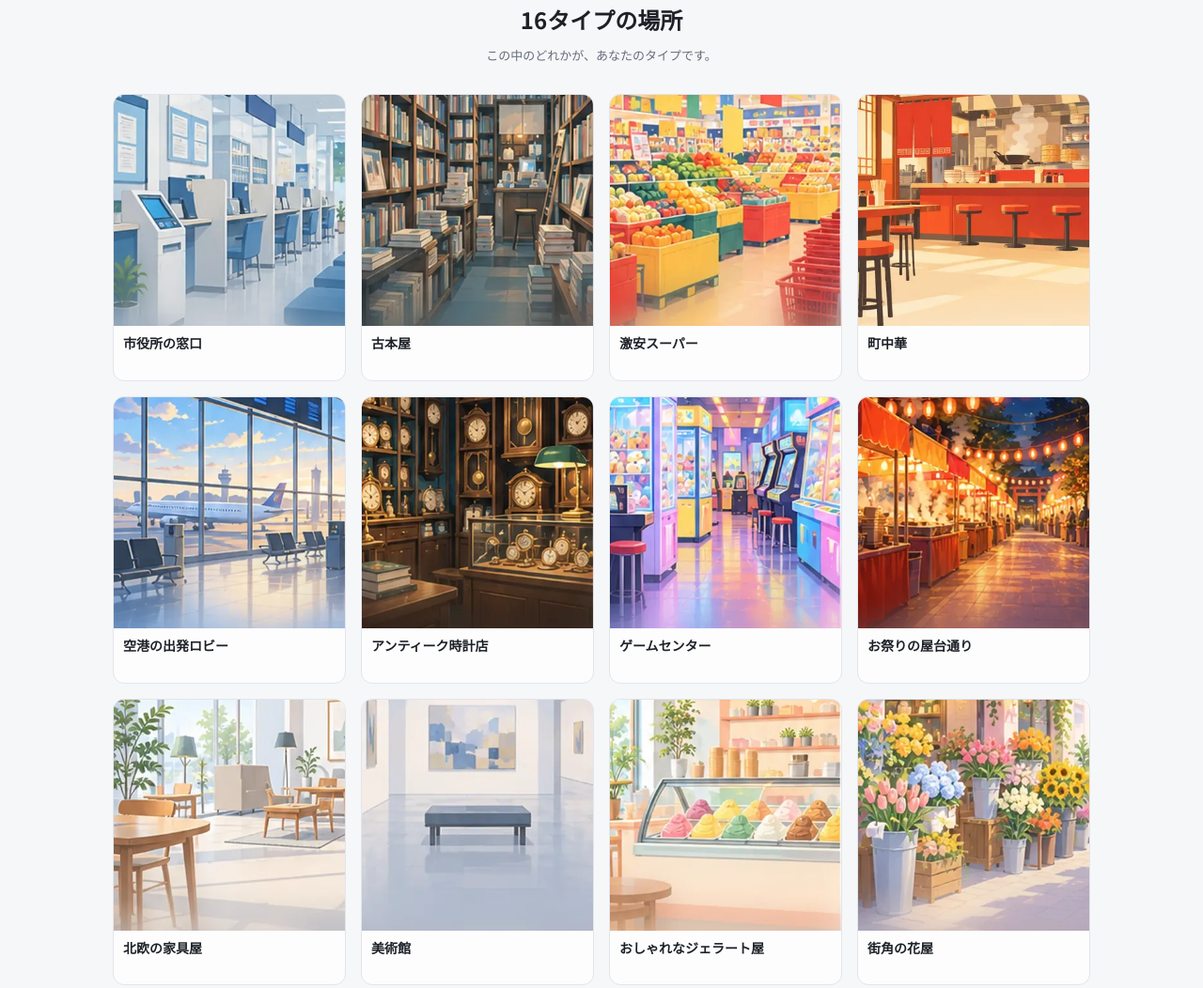
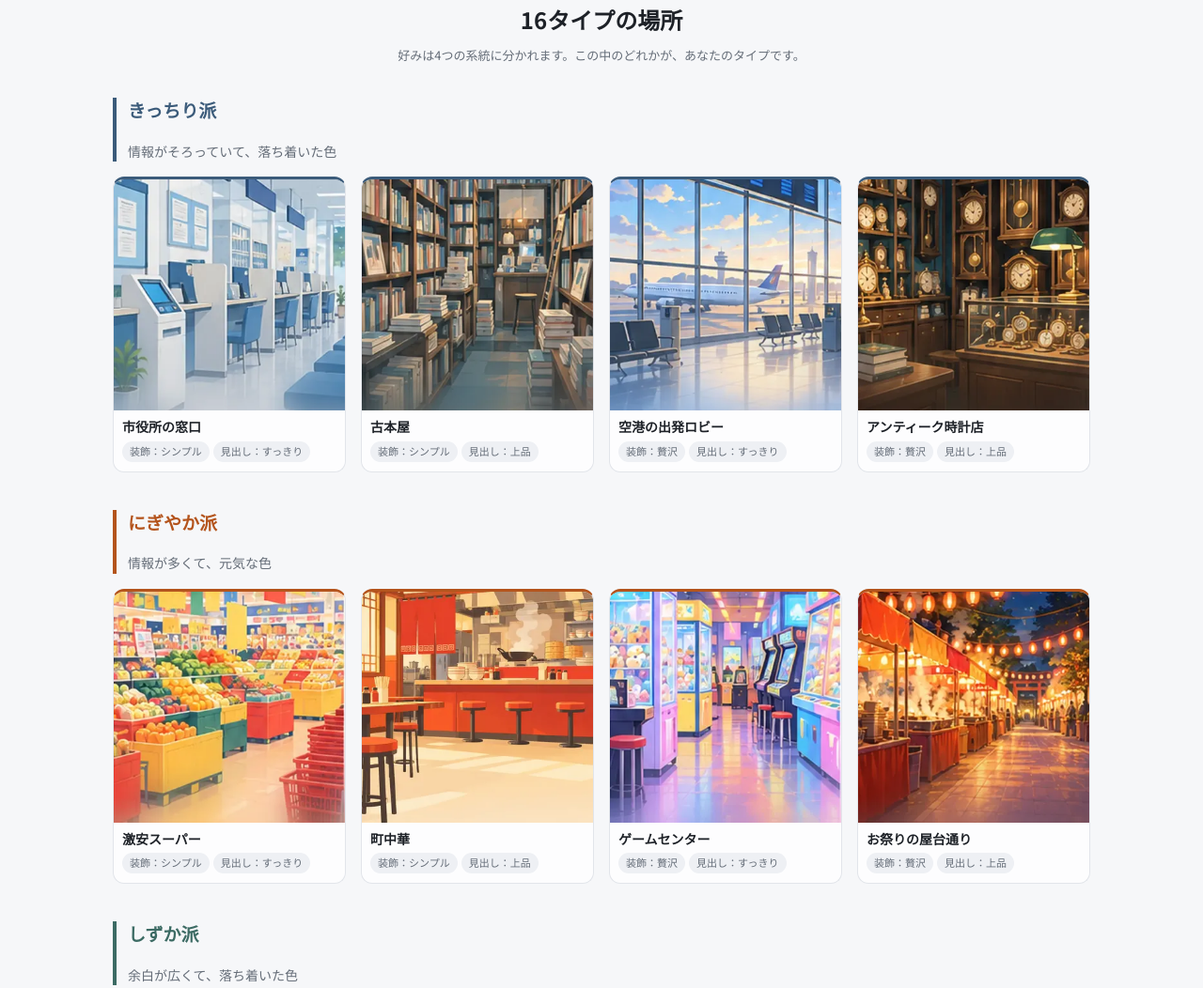
Before and after one commit to namb0304/ui-type-shindan, a website built with Vite: page index.html in a window 1280 px wide. Shown: the part 1227-2279 px from the top of the page at 94% size. Built offline with nearby package versions, Linux system fonts and the light colour scheme.

Commit message:
feat: トップページの16タイプを4つの系統に分ける
写真と名前だけ16個並べても、初めての人には何のタイプか分からない。
情報量 × トーンの2軸で4系統に分け、見出し・一言・色を付けた。
この2軸を選んだのは、見た目の差がいちばん大きく、言葉で説明しやすいため。

  きっちり派（ギッシリ×クール）  情報がそろっていて、落ち着いた色
  にぎやか派（ギッシリ×ポップ）  情報が多くて、元気な色
  しずか派  （ユッタリ×クール）  余白が広くて、落ち着いた色
  のんびり派（ユッタリ×ポップ）  余白が広くて、あたたかい色

残りの2軸（装飾・見出し）は、各カードに小さなタグで添える。

所属タイプもタグも、タイプコードから計算する（一覧をベタ書きしない）。
  1文字目＝情報量、3文字目＝トーン … 系統を決める
  2文字目＝装飾、  4文字目＝見出し … タグになる
AXES の並び順がタイプコードの並び順なので、同じ添字で両方を引ける。
タグの言葉は axes.ts に shortName を足して、そこから取る。

系統の色は見出しの文字・左の縦線・カードの上辺だけに使い、面は塗らない。
面を塗るとサイト全体の白〜薄いグレーが崩れて、結果ページでテーマが
変わる落差が弱くなる。白地で 4.5:1 以上あることをテストで見ている。

Co-Authored-By: Claude Opus 5 <noreply@anthropic.com>

```diff
--- a/src/data/axes.ts
+++ b/src/data/axes.ts
@@ -8,6 +8,15 @@ export interface AxisSideDefinition {
   name: string;
   /** 英語の呼び名（例: 'Airy'） */
   englishName: string;
+  /**
+   * 短い言い方（例: 'ゆったり'）。
+   *
+   * トップページの16タイプ一覧で、小さなタグに出す
+   * （「装飾：シンプル」「見出し：すっきり」）。
+   * 呼び名（name）は診断の用語なので、初めての人には通じない。
+   * タグは説明を読まずに意味が分かる言葉にする。
+   */
+  shortName: string;
 }
 
 export interface AxisDefinition {
@@ -48,20 +57,20 @@ export const AXES = [
   {
     id: 'density',
     label: '情報量',
-    left: { letter: 'D', name: 'ギッシリ', englishName: 'Dense' },
-    right: { letter: 'A', name: 'ユッタリ', englishName: 'Airy' },
+    left: { letter: 'D', name: 'ギッシリ', englishName: 'Dense', shortName: 'ぎっしり' },
+    right: { letter: 'A', name: 'ユッタリ', englishName: 'Airy', shortName: 'ゆったり' },
   },
   {
     id: 'decoration',
     label: '装飾',
-    left: { letter: 'F', name: 'フラット', englishName: 'Flat' },
-    right: { letter: 'R', name: 'リッチ', englishName: 'Rich' },
+    left: { letter: 'F', name: 'フラット', englishName: 'Flat', shortName: 'シンプル' },
+    right: { letter: 'R', name: 'リッチ', englishName: 'Rich', shortName: '贅沢' },
   },
   {
     id: 'tone',
     label: 'トーン',
-    left: { letter: 'C', name: 'クール', englishName: 'Cool' },
-    right: { letter: 'P', name: 'ポップ', englishName: 'Pop' },
+    left: { letter: 'C', name: 'クール', englishName: 'Cool', shortName: '落ち着き' },
+    right: { letter: 'P', name: 'ポップ', englishName: 'Pop', shortName: '元気' },
   },
   {
     /**
@@ -71,13 +80,26 @@ export const AXES = [
      */
     id: 'font',
     label: '見出し',
-    left: { letter: 'G', name: 'ゴシック', englishName: 'Gothic' },
-    right: { letter: 'M', name: '明朝', englishName: 'Mincho' },
+    left: { letter: 'G', name: 'ゴシック', englishName: 'Gothic', shortName: 'すっきり' },
+    right: { letter: 'M', name: '明朝', englishName: 'Mincho', shortName: '上品' },
   },
 ] as const satisfies readonly AxisDefinition[];
 
 /** 軸のID一覧（タイプコードの順）。 */
 export const AXIS_IDS = AXES.map((axis) => axis.id) as readonly AxisId[];
+
+/**
+ * タイプコードの1文字から、その軸のどちら側かを引く。
+ *
+ * 例：sideOfLetter('decoration', 'R') → リッチ側の定義。
+ * トップページのタグ（「装飾：贅沢」）を、コードから組み立てるのに使う。
+ */
+export function sideOfLetter(id: AxisId, letter: string): AxisSideDefinition {
+  const axis = getAxis(id);
+  if (axis.left.letter === letter) return axis.left;
+  if (axis.right.letter === letter) return axis.right;
+  throw new Error(`軸 ${id} に文字 ${letter} はありません`);
+}
 
 /** IDから軸の定義を引く。 */
 export function getAxis(id: AxisId): AxisDefinition {
--- /dev/null
+++ b/src/data/families.ts
@@ -0,0 +1,100 @@
+import { AXES, sideOfLetter } from './axes';
+import { TYPE_INFOS } from './typeInfos';
+import type { TypeInfo } from './types';
+
+/**
+ * 16タイプを4つの系統に分ける（トップページの一覧）。
+ *
+ * 写真と名前だけ16個並べても、初めての人には何のタイプか分からない。
+ * **情報量 × トーン**の2軸で4つに分け、系統ごとに見出し・一言・色を付ける。
+ *
+ * この2軸を選んだのは、見た目の差がいちばん大きく、言葉で説明しやすいため。
+ * 残りの2軸（装飾・見出し）は、各カードに小さなタグで添える。
+ *
+ * 所属するタイプは**タイプコードから計算する**（一覧をベタ書きしない）。
+ *   1文字目 … 情報量（D=ギッシリ / A=ユッタリ）
+ *   3文字目 … トーン（C=クール / P=ポップ）
+ * タイプを足しても、ここは直さなくてよい。
+ */
+
+export interface TypeFamily {
+  /** 情報量の文字（D / A） */
+  density: string;
+  /** トーンの文字（C / P） */
+  tone: string;
+  /** 画面に出す系統の名前 */
+  name: string;
+  /** 系統の一言 */
+  note: string;
+  /**
+   * 系統の色。
+   *
+   * 見出しの文字・左の縦線・カードの上辺にだけ使い、面は塗らない。
+   * 面を塗ると、サイト全体の「白〜薄いグレー」が崩れて、
+   * 結果ページでテーマが変わる落差が弱くなる。
+   *
+   * 白地で 4.5:1 以上あることを確認済み
+   * （きっちり 7.1 / にぎやか 5.0 / しずか 6.0 / のんびり 6.0）。
+   */
+  color: string;
+}
+
+export const TYPE_FAMILIES: readonly TypeFamily[] = [
+  {
+    density: 'D',
+    tone: 'C',
+    name: 'きっちり派',
+    note: '情報がそろっていて、落ち着いた色',
+    color: '#3B5B7A',
+  },
+  {
+    density: 'D',
+    tone: 'P',
+    name: 'にぎやか派',
+    note: '情報が多くて、元気な色',
+    color: '#B4541C',
+  },
+  {
+    density: 'A',
+    tone: 'C',
+    name: 'しずか派',
+    note: '余白が広くて、落ち着いた色',
+    color: '#3C6B64',
+  },
+  {
+    density: 'A',
+    tone: 'P',
+    name: 'のんびり派',
+    note: '余白が広くて、あたたかい色',
+    color: '#9C4572',
+  },
+];
+
+/** その系統に入るタイプ（タイプコードから計算する）。 */
+export function typesOfFamily(family: TypeFamily): readonly TypeInfo[] {
+  return TYPE_INFOS.filter(
+    (info) => info.code[0] === family.density && info.code[2] === family.tone,
+  );
+}
+
+/**
+ * タグに出す軸の位置。
+ *
+ * AXES の並び順は、そのままタイプコードの文字の並び順になっている
+ * （情報量 → 装飾 → トーン → 見出し）ので、同じ添字で両方を引ける。
+ * 系統分けに使った 0（情報量）と 2（トーン）以外の2つ。
+ */
+const TAG_AXIS_INDEXES = [1, 3] as const;
+
+/**
+ * カードに添えるタグ。残りの2軸を「軸の名前：短い言い方」の形で返す。
+ *
+ * 例：'DRCM' → ['装飾：贅沢', '見出し：上品']
+ * 軸の名前も短い言い方も axes.ts から引く（画面にベタ書きしない）。
+ */
+export function tagsOfType(code: string): readonly string[] {
+  return TAG_AXIS_INDEXES.map((index) => {
+    const axis = AXES[index];
+    return `${axis.label}：${sideOfLetter(axis.id, code[index]).shortName}`;
+  });
+}
--- a/src/styles/base.css
+++ b/src/styles/base.css
@@ -419,12 +419,48 @@ p {
 
 /* --- 3. 16タイプの場所 --- */
 
+/* 4つの系統（情報量 × トーン）。
+ *
+ * 系統の色は、見出しの文字・左の縦線・カードの上辺だけに使い、面は塗らない。
+ * 面を塗ると、サイト全体の「白〜薄いグレー」が崩れて、
+ * 結果ページでテーマが変わる落差が弱くなる。
+ *
+ * 色は --family-color で渡ってくる（topView.ts）。
+ * ここは変数を見るだけなので、系統を足しても直さなくてよい。 */
+
+.top__families {
+  margin-top: 26px;
+}
+
+.top__family + .top__family {
+  margin-top: 30px;
+}
+
+.top__family-head {
+  padding-left: 12px;
+  border-left: 4px solid var(--family-color);
+}
+
+.top__family-name {
+  font-size: 16px;
+  font-weight: 700;
+  line-height: 1.4;
+  color: var(--family-color);
+}
+
+.top__family-note {
+  margin-top: 2px;
+  font-size: 12.5px;
+  line-height: 1.6;
+  color: var(--site-muted);
+}
+
 .top__types {
   display: grid;
-  grid-template-columns: repeat(3, minmax(0, 1fr));
+  grid-template-columns: repeat(2, minmax(0, 1fr));
   gap: 10px;
   padding: 0;
-  margin: 22px 0 0;
+  margin: 12px 0 0;
   list-style: none;
 }
 
@@ -432,16 +468,44 @@ p {
   overflow: hidden;
   background-color: var(--site-surface);
   border: 1px solid var(--site-hairline);
+  border-top: 3px solid var(--family-color);
   border-radius: 12px;
 }
 
+.top__type-body {
+  padding: 8px 9px 10px;
+}
+
 .top__type-name {
-  /* 1行の名前と2行の名前が混ざる。2行ぶん確保して行の下端をそろえる */
-  min-height: calc(1.35em * 2 + 14px);
-  padding: 6px 7px 8px;
-  font-size: 11px;
+  font-size: 12.5px;
   font-weight: 700;
   line-height: 1.35;
+}
+
+/* 残りの2軸（装飾・見出し）。
+ * スマホでは2行に折り返すものと1行で済むものが混ざるので、
+ * 2行ぶん確保してカードの下端をそろえる */
+.top__type-tags {
+  display: flex;
+  flex-wrap: wrap;
+
+  /* 2行ぶんの高さを確保すると、タグが縦に引き伸ばされて
+     空の楕円のように見える。上に寄せて本来の高さに戻す */
+  align-content: flex-start;
+  align-items: flex-start;
+  gap: 4px;
+  min-height: calc((1.6em + 2px) * 2 + 4px);
+  margin-top: 6px;
+}
+
+.top__type-tag {
+  padding: 1px 7px;
+  font-size: 10px;
+  line-height: 1.6;
+  color: var(--site-muted);
+  white-space: nowrap;
+  background-color: #eef0f4;
+  border-radius: 999px;
 }
 
 /* 一覧とチラ見せで共通の写真。縦横比を先に決めて、
@@ -581,16 +645,41 @@ p {
     font-size: 14px;
   }
 
+  .top__families {
+    margin-top: 34px;
+  }
+
+  .top__family + .top__family {
+    margin-top: 40px;
+  }
+
+  .top__family-name {
+    font-size: 19px;
+  }
+
+  .top__family-note {
+    font-size: 14px;
+  }
+
+  /* 系統ごとに4つなので、PCは1行に収まる */
   .top__types {
     grid-template-columns: repeat(4, minmax(0, 1fr));
     gap: 16px;
-    margin-top: 30px;
+    margin-top: 16px;
   }
 
   .top__type-name {
-    min-height: calc(1.35em * 2 + 20px);
-    padding: 9px 10px 11px;
     font-size: 14px;
+  }
+
+  /* PCは幅があるのでタグが1行に収まる。高さの確保は要らない */
+  .top__type-tags {
+    min-height: 0;
+  }
+
+  .top__type-tag {
+    padding: 2px 8px;
+    font-size: 11px;
   }
 
   .top__steps {
--- a/src/views/topView.ts
+++ b/src/views/topView.ts
@@ -1,4 +1,5 @@
 import { createShopThumb } from '../components/shopThumb';
+import { tagsOfType, TYPE_FAMILIES, typesOfFamily } from '../data/families';
 import { estimatedMinutes, TOTAL_ALL_QUESTIONS } from '../data/quiz';
 import { TYPE_INFOS } from '../data/typeInfos';
 import { button, el } from './dom';
@@ -153,22 +154,59 @@ function sampleSpec(): HTMLElement {
   return box;
 }
 
-/** 3. 16タイプの場所 */
+/**
+ * 3. 16タイプの場所。
+ *
+ * 写真と名前だけ16個並べても、初めての人には何のタイプか分からない。
+ * 情報量 × トーンの4系統に分け、系統ごとに見出し・一言・色を付ける。
+ * 残りの2軸（装飾・見出し）は、各カードに小さなタグで添える。
+ *
+ * 系統も所属タイプもタグも data/ から組み立てる（ここにベタ書きしない）。
+ */
 function renderTypes(): HTMLElement {
   const section = el('section', 'top__section');
   section.append(
     el('h2', 'top__section-title', '16タイプの場所'),
-    el('p', 'top__section-note', 'この中のどれかが、あなたのタイプです。'),
+    el(
+      'p',
+      'top__section-note',
+      '好みは4つの系統に分かれます。この中のどれかが、あなたのタイプです。',
+    ),
   );
 
-  const grid = el('ul', 'top__types');
-  for (const info of TYPE_INFOS) {
-    const item = el('li', 'top__type');
-    item.append(createShopThumb(info.code, { lazy: true }), el('p', 'top__type-name', info.shop));
-    grid.append(item);
+  const families = el('div', 'top__families');
+  for (const family of TYPE_FAMILIES) {
+    const group = el('section', 'top__family');
+    // 色はこの1か所から渡す。CSSは変数を見るだけにして、系統を足しても直さない
+    group.style.setProperty('--family-color', family.color);
+
+    const head = el('div', 'top__family-head');
+    head.append(
+      el('h3', 'top__family-name', family.name),
+      el('p', 'top__family-note', family.note),
+    );
+
+    const grid = el('ul', 'top__types');
+    for (const info of typesOfFamily(family)) {
+      const item = el('li', 'top__type');
+      const body = el('div', 'top__type-body');
+      body.append(el('p', 'top__type-name', info.shop));
+
+      const tags = el('p', 'top__type-tags');
+      for (const text of tagsOfType(info.code)) {
+        tags.append(el('span', 'top__type-tag', text));
+      }
+      body.append(tags);
+
+      item.append(createShopThumb(info.code, { lazy: true }), body);
+      grid.append(item);
+    }
+
+    group.append(head, grid);
+    families.append(group);
   }
 
-  section.append(grid);
+  section.append(families);
   return section;
 }
 
```
Also changed, not shown: mockups/2026-10-28-families-and-kit.html (+8 -3 lines), src/data/families.test.ts (added, +94 -0 lines), mockups/shots/real-families-pc.png (added), mockups/shots/real-families-sp.png (added).
